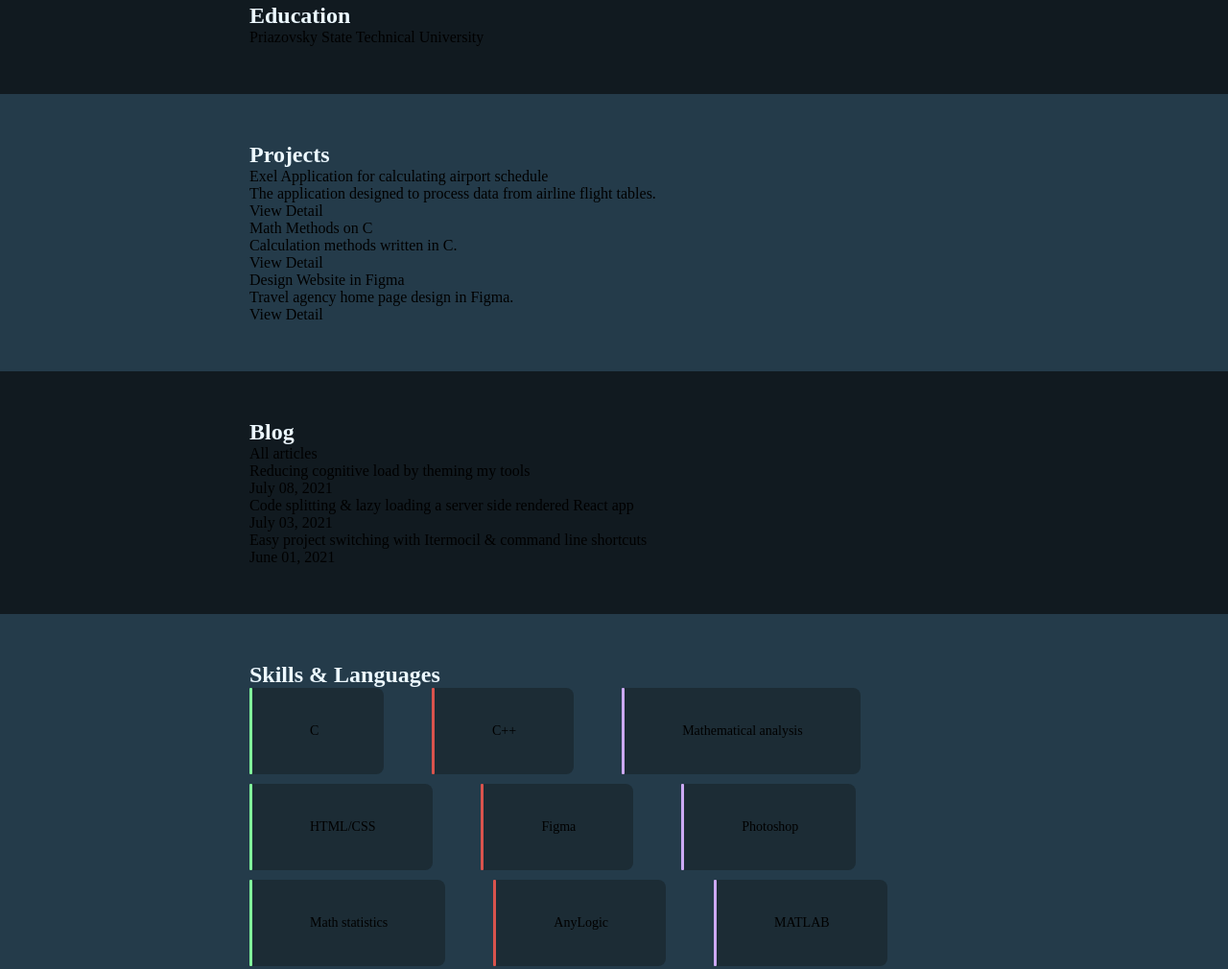
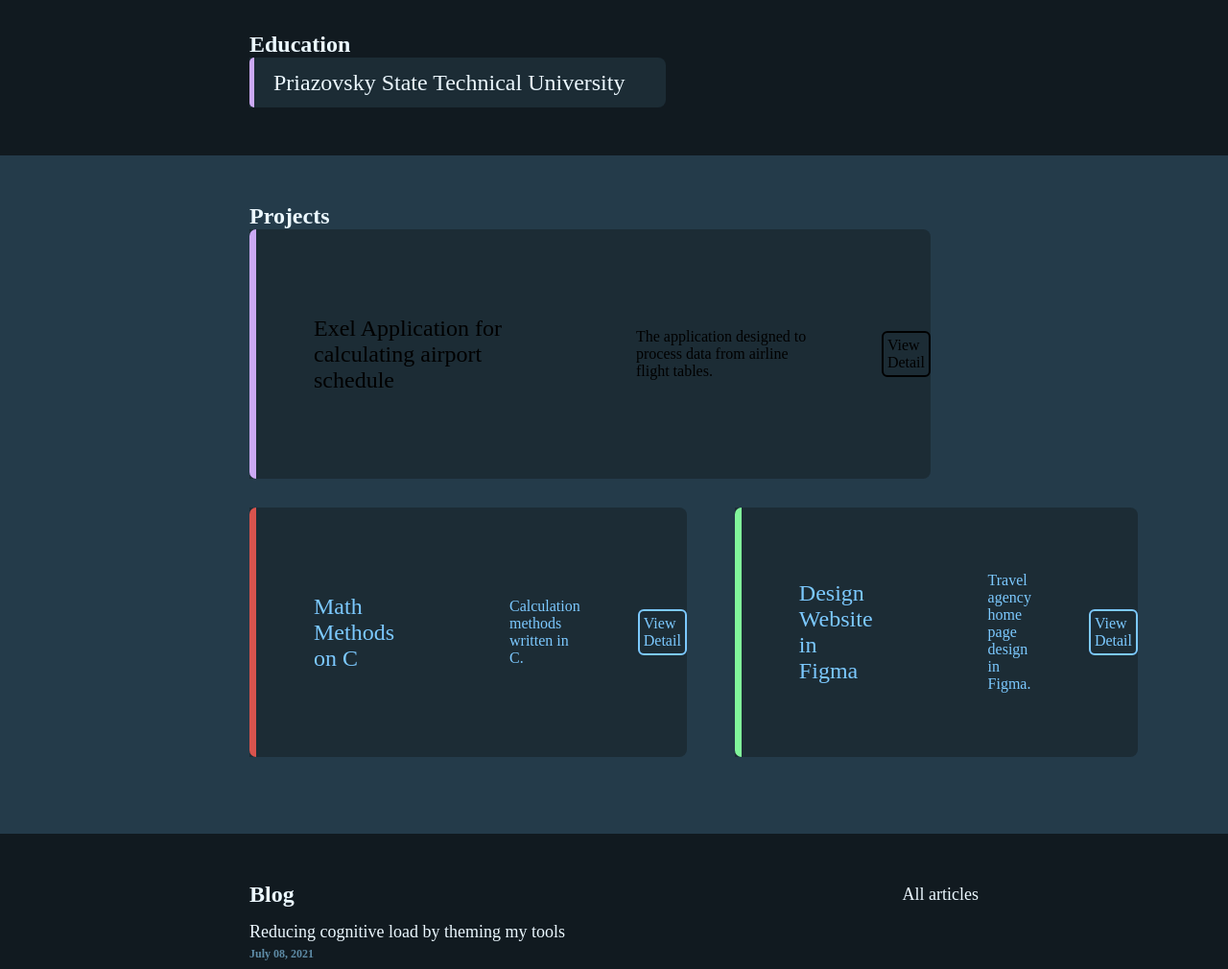
Before and after one commit to knechepurenko/portfolio, a plain HTML site: page build/index.html in a window 1280 px wide. Shown: the part 421-1431 px from the top of the page at 96% size. Drawn offline with Linux system fonts and the light colour scheme.

Commit message:
corrected main page

```diff
--- a/build/index.css
+++ b/build/index.css
@@ -60,11 +60,116 @@
     font-weight: bold;
     color: #B0FBBC;
     min-width: 192px;
+    margin: 0px 0px 30px 0px;
 }
 .about__text{
     font-size: 18px;
     font-weight: 500;
     color: #ECF8FF;
+}
+.item-education{
+    display: flex;
+    background: #1C2C35;
+    border-radius: 0px 8px 8px 0px;
+    align-items: center;
+    max-width: 434px;
+}
+.item-education__rectangle{
+    height: 52px;
+    width: 5px;
+    min-width: 5px;
+    border-radius: 8px 0px 0px 8px;
+}
+.item-education__text{
+    font-size: 24px;
+    font-weight: 500;
+    color: #ECF8FF;
+    margin: 10px 20px 10px 20px;
+}
+.projects__row{
+    display: flex;
+    color: #7CC9FF;
+}
+.item-projects{
+    background: #1C2C35;
+    display: flex;
+    align-items: center;
+    min-width: 140px;
+    margin: 0px 50px 30px 0px;
+    border-radius: 0px 8px 8px 0px;
+}
+.item-projects__rectangle{
+    height: 260px;
+    width: 7px;
+    min-width: 7px;
+    border-radius: 8px 0px 0px 8px;
+}
+.item-projects__title{
+    color: #000000;
+    font-size: 24px;
+    font-weight: 500;
+    margin: 0px 60px 0px 60px;
+}
+.item-projects__text{
+    color: #000000;
+    font-size: 16px;
+    font-weight: 500;
+    margin: 0px 60px 0px 60px;
+
+}
+.item-projects__button{
+    border: solid 2px  #000000;
+    border-radius: 6px;
+    padding: 4px;
+}
+.item-projects__title__light{
+    color: #7CC9FF;
+    font-size: 24px;
+    font-weight: 500;
+    margin: 0px 60px 0px 60px;
+}
+.item-projects__text__light{
+    color: #7CC9FF;
+    font-size: 16px;
+    font-weight: 500;
+    margin: 0px 60px 0px 60px;
+}
+.item-projects__button__light{
+    border: solid 2px  #7CC9FF;
+    border-radius: 6px;
+    padding: 4px;
+}
+.blog__body{
+    color: #ECF8FF;
+}
+.blog__article{
+    margin: 15px 0px 15px 0px;
+}
+.blog__button{
+    display: flex;
+    align-items: center;
+    justify-content: flex-end;
+    margin: 0px 0px 0px auto;
+}
+.blog__row{
+    display: flex;
+    align-items: center;
+}
+.blog__text{
+    font-size: 18px;
+    font-weight: 500;
+}
+.blog__arrow{
+
+}
+.blog__data{
+    color: #5E8CA7;
+    font-size: 12px;
+    font-weight: 900;
+    margin: 5px 0px 0px 0px;
+}
+.skills__title{
+    margin: 0px 0px 30px 0px;
 }
 .skills__row{
     display: flex;
@@ -74,7 +179,7 @@
     display: flex;
     align-items: center;
     min-width: 140px;
-    margin: 0px 50px 10px 0px;
+    margin: 0px 50px 30px 0px;
     border-radius: 0px 8px 8px 0px;
 }
 .item-skills__rectangle{
@@ -83,7 +188,8 @@
     min-width: 3px;
 }
 .item-skills__text{
-    font-size: 14px;
+    color: #ECF8FF;
+    font-size: 30px;
     font-weight: 500;
     text-align: center;
     margin: 0px 60px 0px 60px;
@@ -94,16 +200,17 @@
     align-items: center;
     margin: 0px 50px 10px 0px;
     border-radius: 0px 8px 8px 0px;
+    color: #ECF8FF;
 }
 .item-review__rectangle{
-    height: 120px;
-    width: 3px;
-    min-width: 3px;
+    height: 155px;
+    width: 5px;
+    min-width: 5px;
 }
 .item-review__text{
-    font-size: 30px;
+    font-size: 14px;
     font-weight: 500;
-    text-align: center;
+    text-align: left;
     margin: 0px 60px 0px 60px;
 }
 .item-review__title{
@@ -115,3 +222,41 @@
 .item-review__photo{
 
 }
+.contact-form__title{
+    text-align: center;
+    color: #B0FBBC;
+    font-size: 44px;
+    font-weight: 700;
+}
+.input-contact-form{
+    background: #FBFCFD;
+    border-radius: 10px;
+    height: 40px;
+    margin: 15px 0px 15px 0px;
+}
+.input-contact-form__higher{
+    height: 130px;
+}
+.input-contact-form__text{
+    color: #000000;
+    font-size: 18px;
+    font-weight: 400;
+    margin: 15px;
+}
+.contact-form__button{
+    text-align: center;
+    color: #ECF8FF;
+    font-size: 16px;
+    font-weight: 500;
+    border: solid 2px  #7CC9FF;
+    border-radius: 6px;
+    padding: 4px;
+    width: 120px;
+    margin: 0px auto 0px auto;
+}
+.contacts__text{
+    color: #ECF8FF;
+    font-size: 16px;
+    font-weight: 900;
+    margin: 0px 0px 5px 0px;
+}
--- a/build/index.html
+++ b/build/index.html
@@ -43,9 +43,6 @@
                 </div>
                 <div class="education__card">
                     <div class="item-education">
-                        <div class="item-education__background">
-
-                        </div>
                         <div class="item-education__rectangle rectangle-purple">
 
                         </div>
@@ -67,7 +64,7 @@
                         <div class="item-projects__background">
 
                         </div>
-                        <div class="item-projects__rectangle rectangle-red">
+                        <div class="item-projects__rectangle rectangle-purple">
 
                         </div>
                         <div class="item-projects__title">
@@ -81,6 +78,7 @@
                         </div>
                     </div>
                 </div>
+                <div class="projects__row">
                     <div class="projects__card">
                         <div class="item-projects">
                             <div class="item-projects__background">
@@ -89,13 +87,13 @@
                             <div class="item-projects__rectangle rectangle-red">
 
                             </div>
-                        <div class="item-projects__title">
+                            <div class="item-projects__title item-projects__title__light">
                                 Math Methods on C
                             </div>
-                        <div class="item-projects__text">
+                            <div class="item-projects__text item-projects__text__light">
                                 Calculation methods written in C.
                             </div>
-                        <div class="item-projects__button">
+                            <div class="item-projects__button item-projects__button__light">
                                 View Detail
                             </div>
                         </div>
@@ -108,14 +106,15 @@
                             <div class="item-projects__rectangle rectangle-green">
 
                             </div>
-                        <div class="item-projects__title">
+                            <div class="item-projects__title item-projects__title__light">
                                 Design Website in Figma
                             </div>
-                        <div class="item-projects__text">
+                            <div class="item-projects__text item-projects__text__light">
                                 Travel agency home page design in Figma.
                             </div>
-                        <div class="item-projects__button">
+                            <div class="item-projects__button item-projects__button__light">
                                 View Detail
+                            </div>
                         </div>
                     </div>
                 </div>
@@ -123,6 +122,7 @@
         </div>
         <div class="blog">
             <div class="blog__body body-dark">
+                <div class="blog__row">
                     <div class="blog__title title">
                         Blog
                     </div>
@@ -132,6 +132,7 @@
                         </div>
                         <div class="blog__arrow">
 
+                        </div>
                     </div>
                 </div>
                 <div class="blog__article">
@@ -362,25 +363,16 @@
                     Contact Me
                 </div>
                 <div class="input-contact-form">
-                    <div class="input-contact-form__line1">
-
-                    </div>
                     <div class="input-contact-form__text">
                         Name
                     </div>
                 </div>
                 <div class="input-contact-form">
-                    <div class="input-contact-form__line1">
-
-                    </div>
                     <div class="input-contact-form__text">
                         Email
                     </div>
                 </div>
-                <div class="input-contact-form">
-                    <div class="input-contact-form__line2">
-
-                    </div>
+                <div class="input-contact-form input-contact-form__higher">
                     <div class="input-contact-form__text">
                         What you wanna say ?
                     </div>
@@ -392,6 +384,7 @@
         </div>
         <div class="contacts">
             <div class="contacts__body body-dark">
+                <div class="contacts__column">
                     <div class="contacts__text">
                         Phone : +380 (50) 666 89 71
                     </div>
@@ -401,6 +394,8 @@
                     <div class="contacts__text">
                         Designed and developed by Kostya Nechepurenko.
                     </div>
+                </div>
+                <div class="contacts__row">
                     <div class="contacts__icon">
 
                     </div>
@@ -412,5 +407,6 @@
                     </div>
                 </div>
             </div>
+        </div>
     </body>
 </html>
```
Lines whose indentation alone changed are shown as unchanged.
